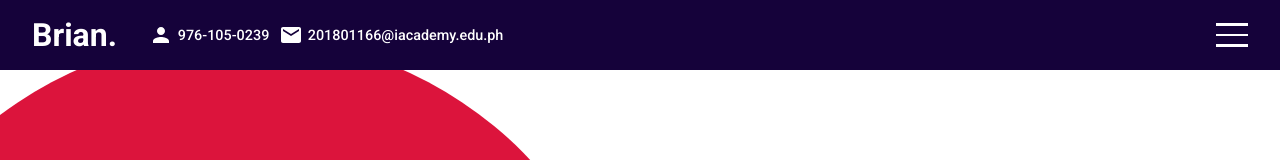
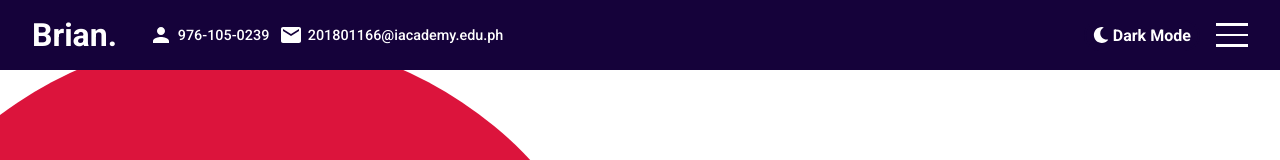
Before and after one commit to vergarapog/myPortofolio, a React (Create React App) app: page / in a window 1280 px wide. Shown: the top 160 px of the page. Built offline with nearby package versions, Linux system fonts and the light colour scheme.

Commit message:
added context for darkmode and modified topbar to support darkmode

```diff
--- a/src/components/topbar/Topbar.jsx
+++ b/src/components/topbar/Topbar.jsx
@@ -1,14 +1,16 @@
-import React from "react"
-import { useEffect, useRef } from "react"
-import "./topbar.scss"
-import { Person, Mail } from "@material-ui/icons"
-import { gsap } from "gsap"
-import { useGlobalContext } from "../../context"
+import React from "react";
+import { useEffect, useRef } from "react";
+import "./topbar.scss";
+import { Person, Mail } from "@material-ui/icons";
+import { gsap } from "gsap";
+import { useGlobalContext } from "../../context";
+
+import { FaMoon } from "react-icons/fa";
 
 const Topbar = ({ menuValue, setMenu }) => {
-  const topbarRef = useRef()
+  const topbarRef = useRef();
 
-  const { isNavDark } = useGlobalContext()
+  const { isNavDark, isDarkMode, setIsDarkMode } = useGlobalContext();
 
   useEffect(() => {
     gsap.from(topbarRef.current, {
@@ -17,8 +19,14 @@ const Topbar = ({ menuValue, setMenu }) => {
       ease: "bounce",
       delay: 3,
       opacity: 0,
-    })
-  }, [])
+    });
+  }, []);
+
+  const handleDarkMode = () => {
+    setIsDarkMode((prev) => !prev);
+  };
+
+  console.log(isDarkMode);
 
   return (
     <div
@@ -26,7 +34,9 @@ const Topbar = ({ menuValue, setMenu }) => {
         "topbar " +
         (menuValue && "active") +
         " " +
-        (isNavDark && "on-about-section")
+        (isNavDark && "on-about-section") +
+        " " +
+        (isDarkMode && "dark-mode")
       }
     >
       <div className="wrapper" ref={topbarRef}>
@@ -44,15 +54,22 @@ const Topbar = ({ menuValue, setMenu }) => {
           </div>
         </div>
         <div className="right">
+          <div
+            className={`darkmode-container ${isDarkMode && "dark-mode"}`}
+            onClick={handleDarkMode}
+          >
+            <FaMoon />
+            &nbsp; <span>Dark Mode</span>
+          </div>
           <div className="hamburger" onClick={() => setMenu(!menuValue)}>
-            <span className="line1"></span>
-            <span className="line2"></span>
-            <span className="line3"></span>
+            <span className={`line1 ${isDarkMode && "dark-mode"}`}></span>
+            <span className={`line2 ${isDarkMode && "dark-mode"}`}></span>
+            <span className={`line3 ${isDarkMode && "dark-mode"}`}></span>
           </div>
         </div>
       </div>
     </div>
-  )
-}
+  );
+};
 
-export default Topbar
+export default Topbar;
--- a/src/components/topbar/topbar.scss
+++ b/src/components/topbar/topbar.scss
@@ -10,6 +10,11 @@
   top: 0;
   z-index: 5;
   transition: all 0.4s ease;
+
+  &.dark-mode {
+    background-color: $mainColor;
+    color: white;
+  }
 
   scrollbar-width: none; /// hide scrollbar for firefox
   &::-webkit-scrollbar {
@@ -56,6 +61,24 @@
     }
 
     .right {
+      display: flex;
+      align-items: center;
+      .darkmode-container {
+        cursor: pointer;
+        margin-right: 1em;
+        display: flex;
+        align-items: center;
+        border: 2px solid $mainColor;
+        &.dark-mode {
+          border: 2px solid white;
+        }
+        padding: 0.25em 0.45em;
+        border-radius: 30px;
+        span {
+          user-select: none;
+          font-weight: bold;
+        }
+      }
       .hamburger {
         scrollbar-width: none; /// hide scrollbar for firefox
         &::-webkit-scrollbar {
@@ -75,6 +98,10 @@
           background-color: $mainColor;
           transform-origin: left;
           transition: all 1s ease;
+
+          &.dark-mode {
+            background-color: white;
+          }
         }
       }
     }
--- a/src/context.js
+++ b/src/context.js
@@ -1,25 +1,22 @@
-import React, {
-  useState,
-  useContext,
-  useReducer,
-  useEffect,
-  useRef,
-} from "react"
+import React, { useState, useContext } from "react";
 
-const AppContext = React.createContext()
+const AppContext = React.createContext();
 
 const AppProvider = ({ children }) => {
-  const [isNavDark, setIsNavDark] = useState(false)
+  const [isNavDark, setIsNavDark] = useState(false);
+  const [isDarkMode, setIsDarkMode] = useState(false);
 
   return (
-    <AppContext.Provider value={{ isNavDark, setIsNavDark }}>
+    <AppContext.Provider
+      value={{ isNavDark, setIsNavDark, isDarkMode, setIsDarkMode }}
+    >
       {children}
     </AppContext.Provider>
-  )
-}
+  );
+};
 
 export const useGlobalContext = () => {
-  return useContext(AppContext)
-}
+  return useContext(AppContext);
+};
 
-export { AppContext, AppProvider }
+export { AppContext, AppProvider };
```
